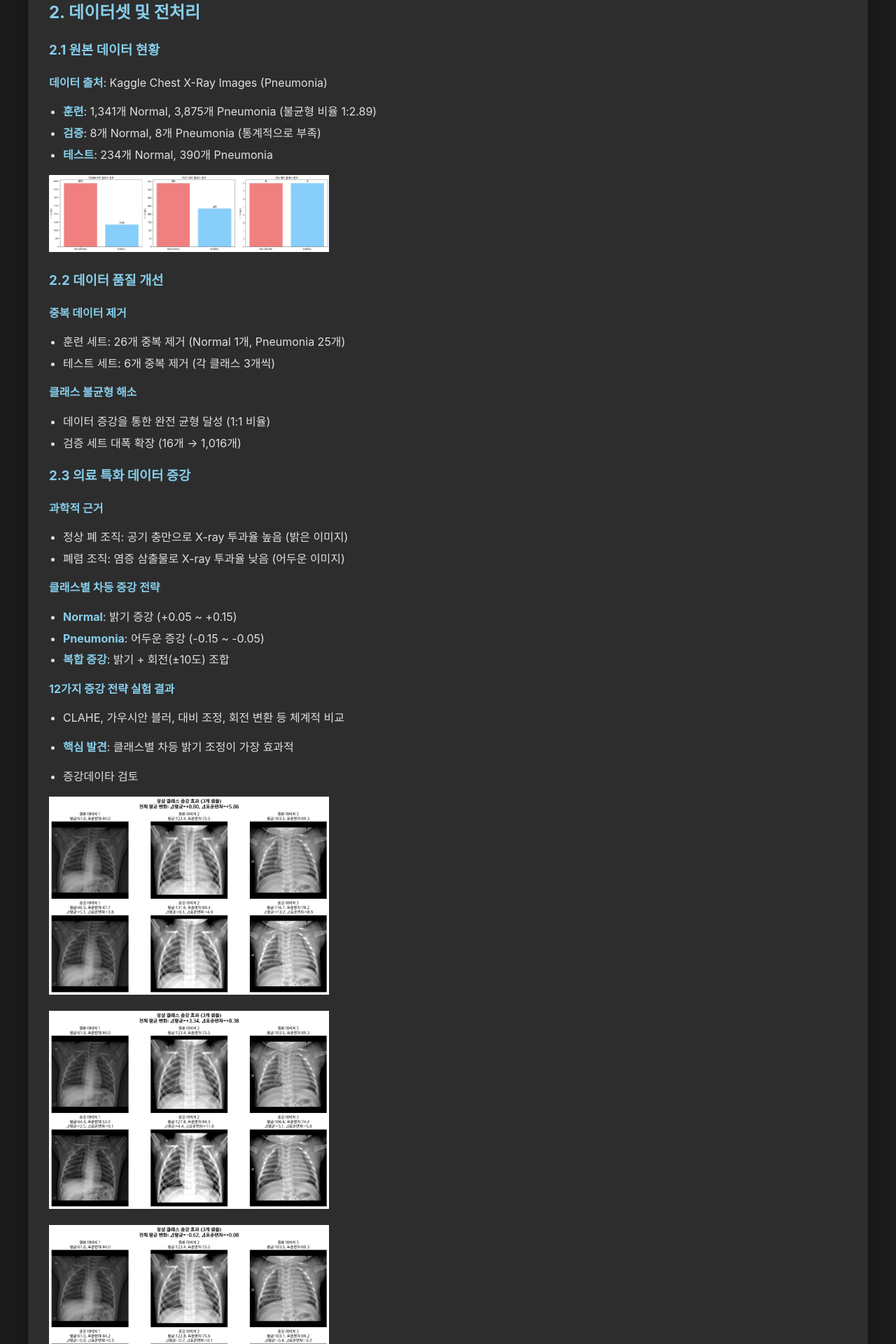
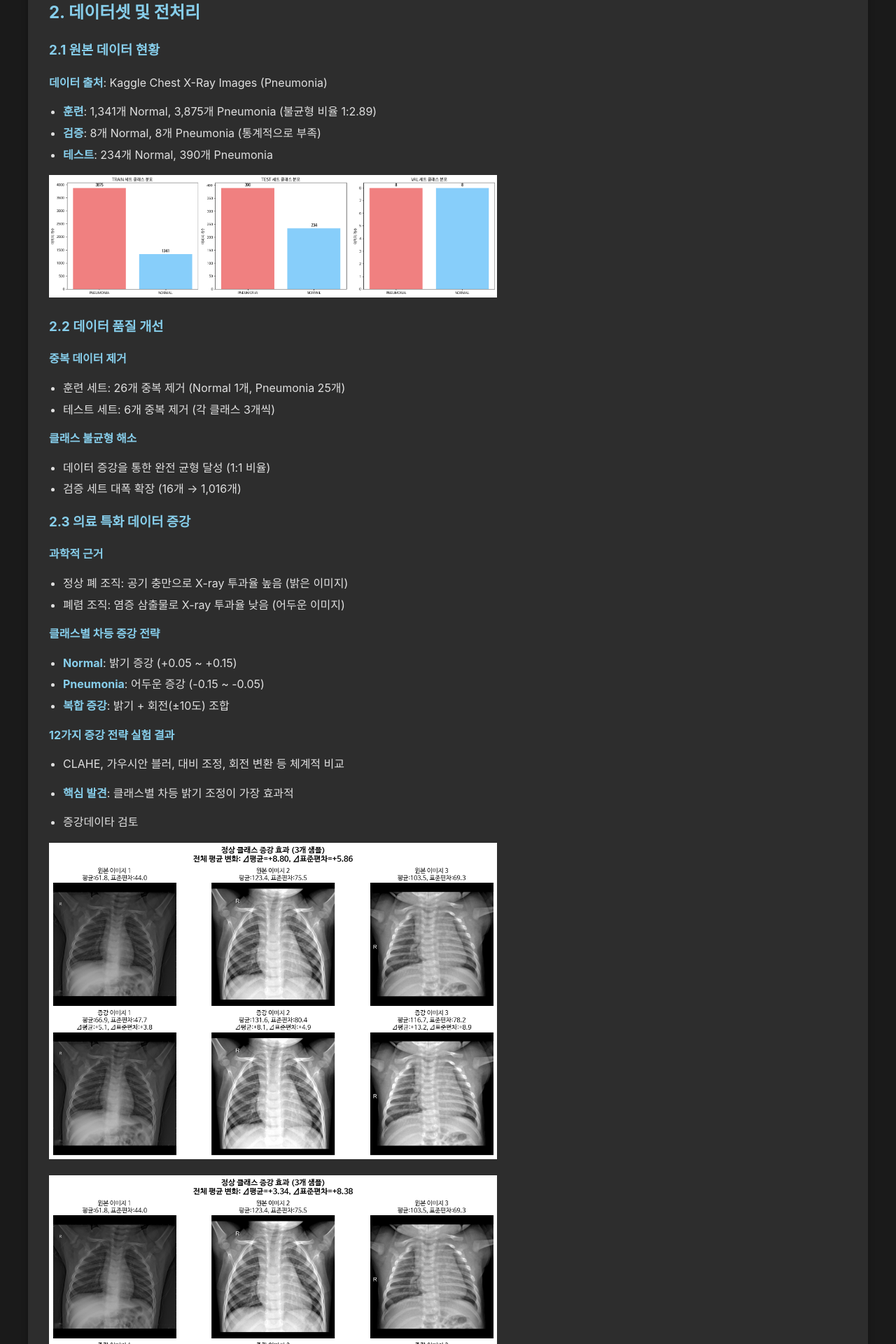
Before and after one commit to c0z0c/sprint_mission, a Jekyll site: the page built from 스프린트미션_완료/06_4팀_김명환.md, in a window 1280 px wide. Shown: the part 809-2729 px from the top of the page at 70% size. Built offline with Jekyll 4.4.1, drawn with Linux system fonts in a browser that asks for light colours.

Commit message:
06 미션 보고서 업데이트

```diff
--- a/스프린트미션_완료/06_4팀_김명환.md
+++ b/스프린트미션_완료/06_4팀_김명환.md
@@ -36,7 +36,7 @@ pragma: no-cache
 - **검증**: 8개 Normal, 8개 Pneumonia (통계적으로 부족)
 - **테스트**: 234개 Normal, 390개 Pneumonia
 
-<img src="https://c0z0c.github.io/sprint_mission/스프린트미션_완료/image/06_4팀_김명환/데이타불균형.png" width="400px"/>
+<img src="https://c0z0c.github.io/sprint_mission/스프린트미션_완료/image/06_4팀_김명환/데이타불균형.png" width="640px"/>
 
 ### 2.2 데이터 품질 개선
 **중복 데이터 제거**
@@ -63,17 +63,17 @@ pragma: no-cache
 
 - 증강데이타 검토
 
-<img src="https://c0z0c.github.io/sprint_mission/스프린트미션_완료/image/06_4팀_김명환/brightness.png" width="400px"/>
+<img src="https://c0z0c.github.io/sprint_mission/스프린트미션_완료/image/06_4팀_김명환/brightness.png" width="640px"/>
 
-<img src="https://c0z0c.github.io/sprint_mission/스프린트미션_완료/image/06_4팀_김명환/contrast.png" width="400px"/>
+<img src="https://c0z0c.github.io/sprint_mission/스프린트미션_완료/image/06_4팀_김명환/contrast.png" width="640px"/>
 
-<img src="https://c0z0c.github.io/sprint_mission/스프린트미션_완료/image/06_4팀_김명환/rotation.png" width="400px"/>
+<img src="https://c0z0c.github.io/sprint_mission/스프린트미션_완료/image/06_4팀_김명환/rotation.png" width="640px"/>
 
-<img src="https://c0z0c.github.io/sprint_mission/스프린트미션_완료/image/06_4팀_김명환/클레스별이미지셈플.png" width="400px"/>
+<img src="https://c0z0c.github.io/sprint_mission/스프린트미션_완료/image/06_4팀_김명환/클레스별이미지셈플.png" width="640px"/>
 
 - 히스토그램 검토
 
-<img src="https://c0z0c.github.io/sprint_mission/스프린트미션_완료/image/06_4팀_김명환/히스토그램.png" width="400px"/>
+<img src="https://c0z0c.github.io/sprint_mission/스프린트미션_완료/image/06_4팀_김명환/히스토그램.png" width="640px"/>
 
 
 ### 2.4 최종 데이터셋 구성
@@ -81,7 +81,7 @@ pragma: no-cache
 - **검증**: 1,016개 (Normal 508개, Pneumonia 508개) - 통계적 유의성 확보
 - **테스트**: 618개 (Normal 231개, Pneumonia 387개) - 원본 분포 유지
 
-<img src="https://c0z0c.github.io/sprint_mission/스프린트미션_완료/image/06_4팀_김명환/시험데이타균형.png" width="400px"/>
+<img src="https://c0z0c.github.io/sprint_mission/스프린트미션_완료/image/06_4팀_김명환/시험데이타균형.png" width="640px"/>
 
 ---
 
@@ -123,9 +123,9 @@ pragma: no-cache
 | 2 | **DenseNet-121** | Frozen | **0.867** | 0.822 | 0.992 | 0.658 | 0.860 |
 | 3 | **ResNet-50** | Frozen | **0.841** | 0.715 | 0.951 | 0.658 | 0.835 |
 
-<img src="https://c0z0c.github.io/sprint_mission/스프린트미션_완료/image/06_4팀_김명환/모델성능비교.png" width="400px"/>
+<img src="https://c0z0c.github.io/sprint_mission/스프린트미션_완료/image/06_4팀_김명환/모델성능비교.png" width="640px"/>
 
-<img src="https://c0z0c.github.io/sprint_mission/스프린트미션_완료/image/06_4팀_김명환/시험_모델성능비교.png" width="400px"/>
+<img src="https://c0z0c.github.io/sprint_mission/스프린트미션_완료/image/06_4팀_김명환/시험_모델성능비교.png" width="640px"/>
 
 - Grad-CAM (참고)
 
```
